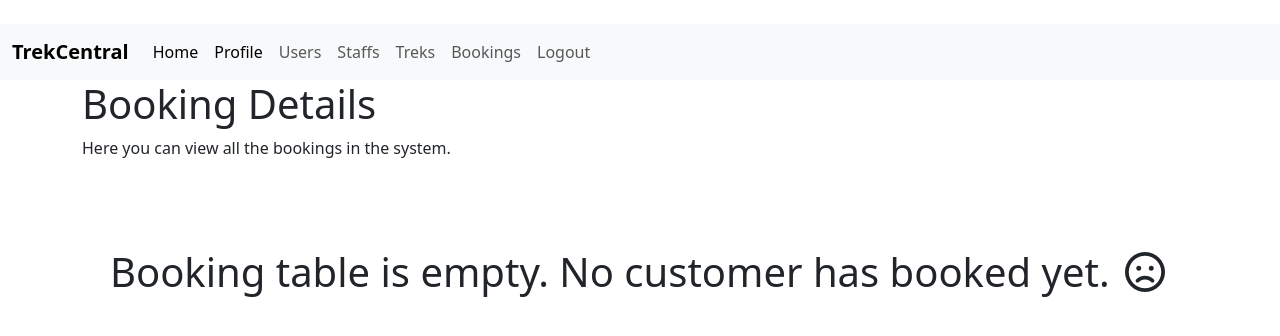
After one commit to 23f2001140/trekking-management-project, a Flask app: page /admin/booking_details in a window 1280 px wide. The commit adds this page. Shown: the top 336 px of the page. Run offline with Flask 3, Linux system fonts and the light colour scheme; a user stored in the database is signed in; some libraries are stand-ins or nearby versions.

Commit message:
MILESTONE-Trek Booking History and Trek Status Tracking Completed---, Added Booking History feature to admin Now admin can see all the Booking history, Added a short project description in README.md so Milestone-0 TMA-MAD-1

```diff
--- a/routes.py
+++ b/routes.py
@@ -462,6 +462,13 @@ def admin_activate_staff(staff_id):
     flash('Staff activated successfully!', 'success')
     return redirect(url_for('admin_staff_details'))
 
+@app.route('/admin/booking_details')
+@login_required
+@admin_required
+def admin_booking_details():
+    bookings=Booking.query.all()
+    return render_template('admin/admin_bookings.html', bookings=bookings)
+
 
 @app.route('/user')
 @login_required
--- a/templates/admin/admin.html
+++ b/templates/admin/admin.html
@@ -41,7 +41,7 @@
   </div>
   <div class="col-sm-3">
     <div class="card text-bg-warning mb-3">
-      <a href="{{ url_for('admin_profile')}}" class="text-decoration-none text-dark">
+      <a href="{{ url_for('admin_booking_details')}}" class="text-decoration-none text-dark">
         <div class="card-body">
           <h5 class="card-title fa-solid fa-list-check"> </h5>
           <h2 class="card-text"><strong>{{ bookings }}</strong></h2>
--- /dev/null
+++ b/templates/admin/admin_bookings.html
@@ -0,0 +1,46 @@
+{% extends "layout.html" %}
+
+{% block title %}Booking details{% endblock %}
+
+{% block content %}
+<h1>Booking Details</h1>
+<p>Here you can view all the bookings in the system.</p>
+<br>
+<br>
+{% if bookings %}
+    <h1 class=" mt-4"><i class="fa-solid fa-history"></i>  View All Bookings (Latest First)  </h1>
+    <br>
+
+    <table class="table table-hover">
+        <thead class="table-primary">
+            <tr>
+            <th scope="col">Booking id</th>
+            <th scope="col">User id</th>
+            <th scope="col">Username</th>
+            <th scope="col">Trek id</th>
+            <th scope="col">Trek Name</th>
+            <th scope="col">Booking Date</th>
+            <th scope="col">Status</th>
+            </tr>
+        </thead>
+        {% for booking in bookings | sort(attribute='booking_date', reverse=True) %}
+
+        <tbody>
+            <tr class="table-{{'success' if booking.status=='Booked' else 'danger' if booking.status=='Cancelled' else 'primary' }}">
+            <th scope="row">{{booking.id}}</th>
+            <td>{{booking.user_id}}</td>
+            <td>{{booking.user.username}}</td>
+            <td>{{booking.trek_id}}</td>
+            <td>{{booking.trek.name}}</td>
+            <td>{{booking.booking_date}}</td>
+            <td>{{booking.status}}</td>
+            </tr>
+        </tbody>
+        {% endfor %}
+    </table>
+{% else %}
+<h1 class="text-center mt-4"> Booking table is empty. No customer has booked yet. <i class="fa-regular fa-face-frown"></i></h1>
+{% endif %}
+<br>
+<br>
+{%endblock %}
--- a/templates/navbar.html
+++ b/templates/navbar.html
@@ -31,7 +31,7 @@
                 <a class="nav-link" href="{{url_for('trek_details')}}">Treks</a>
               </li>
               <li class="nav-item">
-                <a class="nav-link" href="#">Bookings</a>
+                <a class="nav-link" href="{{ url_for('admin_booking_details') }}">Bookings</a>
               </li>
               <li class="nav-item">
                   <a class="nav-link" href="{{ url_for('logout') }}">Logout</a>
```
Also changed, not shown: README.md.
